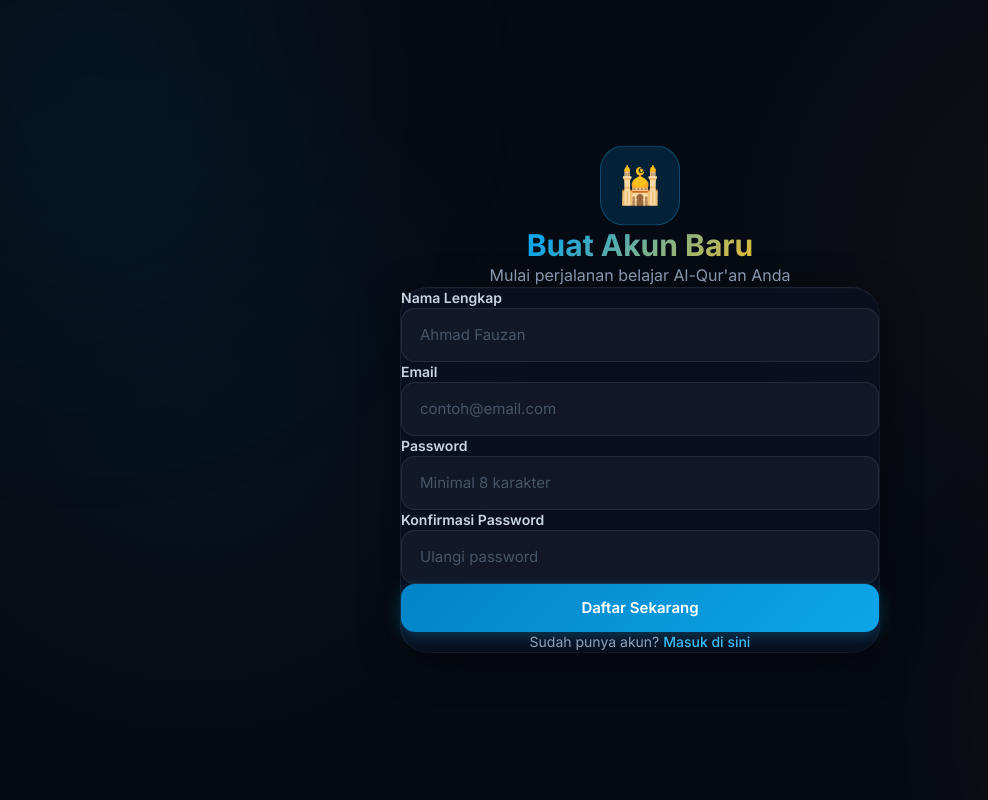
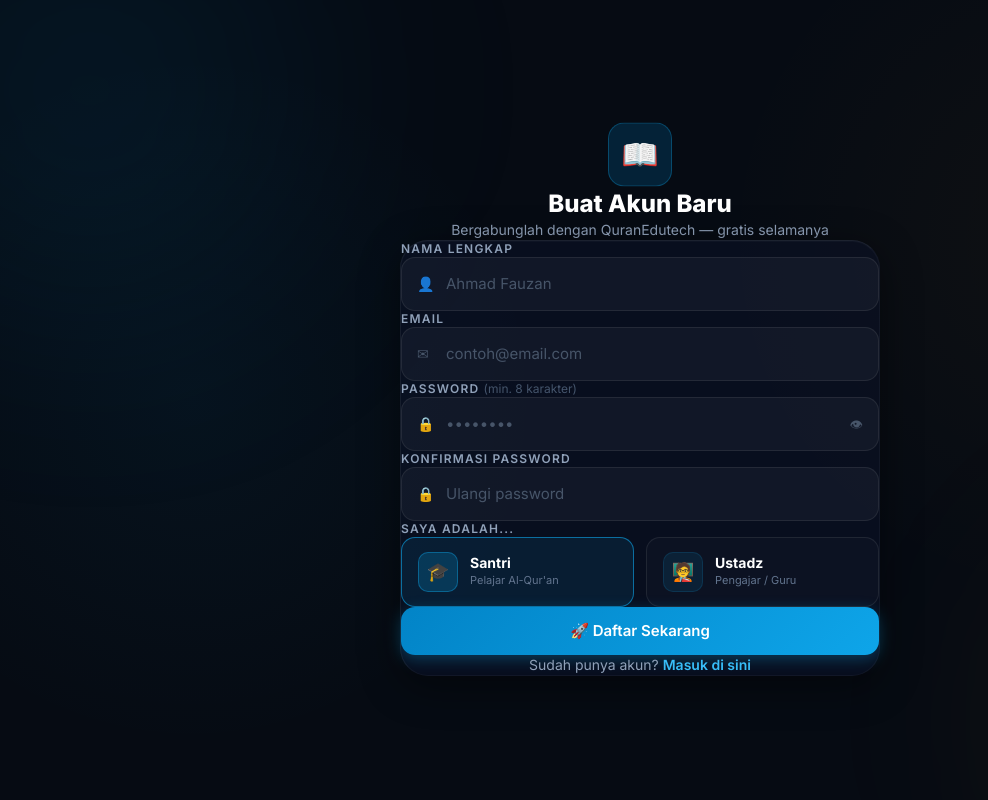
Before and after one commit to hafarna03aja-droid/belajar-tahsin, a Next.js app: page /register in a window 1280 px wide. Shown: the whole page, without its empty margins (0-988 px from the left). Built offline with nearby package versions, Linux system fonts and the light colour scheme.

Commit message:
style: polish login & register — input icons, show/hide password, role picker Santri/Ustadz

```diff
--- a/src/app/globals.css
+++ b/src/app/globals.css
@@ -270,6 +270,123 @@
 }
 
 /* ============================================================
+   Input with icon helper
+   ============================================================ */
+.input-wrap {
+  position: relative;
+  display: block;
+}
+.input-icon {
+  position: absolute;
+  left: 1rem;
+  top: 50%;
+  transform: translateY(-50%);
+  color: #475569;
+  font-size: 0.875rem;
+  pointer-events: none;
+  line-height: 1;
+}
+.input-field-icon {
+  width: 100%;
+  padding: 0.875rem 1.125rem 0.875rem 2.75rem;
+  background: rgba(255, 255, 255, 0.04);
+  border: 1px solid rgba(255, 255, 255, 0.08);
+  border-radius: 0.875rem;
+  color: #f1f5f9;
+  font-size: 0.9375rem;
+  outline: none;
+  transition: border-color 0.2s ease, box-shadow 0.2s ease;
+}
+.input-field-icon::placeholder { color: #475569; }
+.input-field-icon:focus {
+  border-color: #0ea5e9;
+  box-shadow: 0 0 0 3px rgba(14, 165, 233, 0.15);
+}
+.input-eye-btn {
+  position: absolute;
+  right: 1rem;
+  top: 50%;
+  transform: translateY(-50%);
+  background: none;
+  border: none;
+  cursor: pointer;
+  color: #475569;
+  font-size: 0.8125rem;
+  line-height: 1;
+  transition: color 0.2s;
+}
+.input-eye-btn:hover { color: #94a3b8; }
+
+/* ============================================================
+   Role Picker (Register page)
+   ============================================================ */
+.role-card {
+  display: flex;
+  align-items: center;
+  gap: 0.75rem;
+  padding: 0.875rem 1rem;
+  border-radius: 0.875rem;
+  border: 1.5px solid rgba(255, 255, 255, 0.08);
+  background: rgba(255, 255, 255, 0.02);
+  cursor: pointer;
+  transition: all 0.2s ease;
+  text-align: left;
+  width: 100%;
+}
+.role-card:hover {
+  border-color: rgba(14, 165, 233, 0.3);
+  background: rgba(14, 165, 233, 0.05);
+}
+.role-card.active {
+  border-color: rgba(14, 165, 233, 0.6);
+  background: rgba(14, 165, 233, 0.1);
+}
+.role-card-icon {
+  width: 40px;
+  height: 40px;
+  border-radius: 0.625rem;
+  background: rgba(14, 165, 233, 0.1);
+  border: 1px solid rgba(14, 165, 233, 0.15);
+  display: flex;
+  align-items: center;
+  justify-content: center;
+  font-size: 1.125rem;
+  flex-shrink: 0;
+}
+.role-card.active .role-card-icon {
+  background: rgba(14, 165, 233, 0.2);
+  border-color: rgba(14, 165, 233, 0.4);
+}
+
+/* ============================================================
+   Section label
+   ============================================================ */
+.section-label {
+  font-size: 0.6875rem;
+  font-weight: 700;
+  color: #0ea5e9;
+  text-transform: uppercase;
+  letter-spacing: 0.12em;
+  display: block;
+  margin-bottom: 0.5rem;
+}
+
+/* ============================================================
+   Divider line
+   ============================================================ */
+.section-divider {
+  border: none;
+  height: 1px;
+  background: linear-gradient(90deg, transparent, rgba(255,255,255,0.06), transparent);
+  margin: 0;
+}
+
+/* ============================================================
+   Testimonial stars
+   ============================================================ */
+.stars { color: #f59e0b; letter-spacing: 0.05em; }
+
+/* ============================================================
    Progress Bar
    ============================================================ */
 .progress-bar {
--- a/src/app/login/page.tsx
+++ b/src/app/login/page.tsx
@@ -10,6 +10,7 @@
   const [form, setForm] = useState({ email: "", password: "" });
   const [loading, setLoading] = useState(false);
   const [error, setError] = useState("");
+  const [showPass, setShowPass] = useState(false);
 
   const handleSubmit = async (e: React.FormEvent) => {
     e.preventDefault();
@@ -38,57 +39,75 @@
 
       <div className="w-full max-w-[460px] animate-fade-in-up">
         {/* Logo */}
-        <div className="text-center mb-10">
-          <div className="inline-flex items-center justify-center w-20 h-20 rounded-3xl bg-brand-600/20 border border-brand-500/30 mb-5 animate-float">
-            <span className="text-4xl">🕌</span>
+        <div className="text-center mb-8">
+          <div className="inline-flex items-center justify-center w-16 h-16 rounded-2xl bg-brand-600/20 border border-brand-500/30 mb-4 animate-float">
+            <span className="text-3xl">🕌</span>
           </div>
-          <h1 className="text-3xl font-bold gradient-text mb-2">QuranEdutech</h1>
-          <p className="text-base text-slate-400 mt-1">Masuk ke akun Anda</p>
+          <h1 className="text-2xl font-extrabold text-white mb-1">Selamat Datang</h1>
+          <p className="text-sm text-slate-400">Masuk ke akun QuranEdutech Anda</p>
         </div>
 
         {/* Card */}
-        <div className="glass-card p-10">
+        <div className="glass-card p-8">
           {error && (
-            <div className="mb-6 p-4 rounded-xl bg-red-500/10 border border-red-500/20 text-red-400 text-sm leading-relaxed">
+            <div className="mb-5 p-4 rounded-xl bg-red-500/10 border border-red-500/20 text-red-400 text-sm leading-relaxed">
               {error}
             </div>
           )}
 
-          <form onSubmit={handleSubmit} className="space-y-6">
+          <form onSubmit={handleSubmit} className="space-y-5">
+            {/* Email */}
             <div>
-              <label htmlFor="email" className="block text-sm font-semibold text-slate-300 mb-3">
+              <label htmlFor="email" className="block text-xs font-semibold text-slate-400 mb-2 uppercase tracking-widest">
                 Email
               </label>
+              <div className="input-wrap">
+                <span className="input-icon">✉</span>
                 <input
                   id="email"
                   type="email"
                   autoComplete="email"
                   required
                   placeholder="contoh@email.com"
-                className="input-field"
+                  className="input-field-icon"
                   value={form.email}
                   onChange={(e) => setForm({ ...form, email: e.target.value })}
                 />
               </div>
+            </div>
 
+            {/* Password */}
             <div>
-              <label htmlFor="password" className="block text-sm font-semibold text-slate-300 mb-3">
+              <label htmlFor="password" className="block text-xs font-semibold text-slate-400 mb-2 uppercase tracking-widest">
                 Password
               </label>
+              <div className="input-wrap">
+                <span className="input-icon">🔒</span>
                 <input
                   id="password"
-                type="password"
+                  type={showPass ? "text" : "password"}
                   autoComplete="current-password"
                   required
                   placeholder="••••••••"
-                className="input-field"
+                  className="input-field-icon"
+                  style={{ paddingRight: "2.75rem" }}
                   value={form.password}
                   onChange={(e) => setForm({ ...form, password: e.target.value })}
                 />
+                <button
+                  type="button"
+                  className="input-eye-btn"
+                  onClick={() => setShowPass(!showPass)}
+                  aria-label="Tampilkan password"
+                >
+                  {showPass ? "🙈" : "👁"}
+                </button>
+              </div>
             </div>
 
             <button
               type="submit"
+              id="btn-login"
               disabled={loading}
               className="btn-brand w-full mt-2 disabled:opacity-60"
             >
@@ -104,15 +123,15 @@
             </button>
           </form>
 
-          <p className="text-center text-sm text-slate-400 mt-8">
+          <p className="text-center text-sm text-slate-400 mt-6">
             Belum punya akun?{" "}
-            <Link href="/register" className="text-brand-400 hover:text-brand-300 font-medium transition-colors">
+            <Link href="/register" className="text-brand-400 hover:text-brand-300 font-semibold transition-colors">
               Daftar sekarang
             </Link>
           </p>
         </div>
 
-        <p className="text-center text-xs text-slate-500 mt-6">
+        <p className="text-center text-xs text-slate-500 mt-5">
           Dengan masuk, Anda menyetujui syarat dan ketentuan kami.
         </p>
       </div>
--- a/src/app/register/page.tsx
+++ b/src/app/register/page.tsx
@@ -6,9 +6,16 @@
 
 export default function RegisterPage() {
   const router = useRouter();
-  const [form, setForm] = useState({ name: "", email: "", password: "", confirm: "" });
+  const [form, setForm] = useState({
+    name: "",
+    email: "",
+    password: "",
+    confirm: "",
+    role: "santri",
+  });
   const [loading, setLoading] = useState(false);
   const [error, setError] = useState("");
+  const [showPass, setShowPass] = useState(false);
 
   const handleSubmit = async (e: React.FormEvent) => {
     e.preventDefault();
@@ -27,7 +34,11 @@
     const res = await fetch("/api/auth/register", {
       method: "POST",
       headers: { "Content-Type": "application/json" },
-      body: JSON.stringify({ name: form.name, email: form.email, password: form.password }),
+      body: JSON.stringify({
+        name: form.name,
+        email: form.email,
+        password: form.password,
+      }),
     });
     const data = await res.json();
     setLoading(false);
@@ -49,83 +60,151 @@
 
       <div className="w-full max-w-[480px] animate-fade-in-up">
         {/* Logo */}
-        <div className="text-center mb-10">
-          <div className="inline-flex items-center justify-center w-20 h-20 rounded-3xl bg-brand-600/20 border border-brand-500/30 mb-5 animate-float">
-            <span className="text-4xl">🕌</span>
+        <div className="text-center mb-8">
+          <div className="inline-flex items-center justify-center w-16 h-16 rounded-2xl bg-brand-600/20 border border-brand-500/30 mb-4 animate-float">
+            <span className="text-3xl">📖</span>
           </div>
-          <h1 className="text-3xl font-bold gradient-text mb-2">Buat Akun Baru</h1>
-          <p className="text-base text-slate-400 mt-1">Mulai perjalanan belajar Al-Qur&apos;an Anda</p>
+          <h1 className="text-2xl font-extrabold text-white mb-1">Buat Akun Baru</h1>
+          <p className="text-sm text-slate-400">
+            Bergabunglah dengan QuranEdutech — gratis selamanya
+          </p>
         </div>
 
         {/* Card */}
-        <div className="glass-card p-10">
+        <div className="glass-card p-8">
           {error && (
-            <div className="mb-6 p-4 rounded-xl bg-red-500/10 border border-red-500/20 text-red-400 text-sm leading-relaxed">
+            <div className="mb-5 p-4 rounded-xl bg-red-500/10 border border-red-500/20 text-red-400 text-sm leading-relaxed">
               {error}
             </div>
           )}
 
-          <form onSubmit={handleSubmit} className="space-y-6">
+          <form onSubmit={handleSubmit} className="space-y-5">
+            {/* Nama */}
             <div>
-              <label htmlFor="name" className="block text-sm font-semibold text-slate-300 mb-3">Nama Lengkap</label>
+              <label htmlFor="name" className="block text-xs font-semibold text-slate-400 mb-2 uppercase tracking-widest">
+                Nama Lengkap
+              </label>
+              <div className="input-wrap">
+                <span className="input-icon">👤</span>
                 <input
                   id="name"
                   type="text"
                   required
                   autoComplete="name"
                   placeholder="Ahmad Fauzan"
-                className="input-field"
+                  className="input-field-icon"
                   value={form.name}
                   onChange={(e) => setForm({ ...form, name: e.target.value })}
                 />
               </div>
+            </div>
 
+            {/* Email */}
             <div>
-              <label htmlFor="reg-email" className="block text-sm font-semibold text-slate-300 mb-3">Email</label>
+              <label htmlFor="reg-email" className="block text-xs font-semibold text-slate-400 mb-2 uppercase tracking-widest">
+                Email
+              </label>
+              <div className="input-wrap">
+                <span className="input-icon">✉</span>
                 <input
                   id="reg-email"
                   type="email"
                   required
                   autoComplete="email"
                   placeholder="contoh@email.com"
-                className="input-field"
+                  className="input-field-icon"
                   value={form.email}
                   onChange={(e) => setForm({ ...form, email: e.target.value })}
                 />
               </div>
+            </div>
 
+            {/* Password */}
             <div>
-              <label htmlFor="reg-password" className="block text-sm font-semibold text-slate-300 mb-3">Password</label>
+              <label htmlFor="reg-password" className="block text-xs font-semibold text-slate-400 mb-2 uppercase tracking-widest">
+                Password{" "}
+                <span className="text-slate-600 normal-case tracking-normal font-normal">(min. 8 karakter)</span>
+              </label>
+              <div className="input-wrap">
+                <span className="input-icon">🔒</span>
                 <input
                   id="reg-password"
-                type="password"
+                  type={showPass ? "text" : "password"}
                   required
                   autoComplete="new-password"
-                placeholder="Minimal 8 karakter"
-                className="input-field"
+                  placeholder="••••••••"
+                  className="input-field-icon"
+                  style={{ paddingRight: "2.75rem" }}
                   value={form.password}
                   onChange={(e) => setForm({ ...form, password: e.target.value })}
                 />
+                <button
+                  type="button"
+                  className="input-eye-btn"
+                  onClick={() => setShowPass(!showPass)}
+                  aria-label="Tampilkan password"
+                >
+                  {showPass ? "🙈" : "👁"}
+                </button>
+              </div>
             </div>
 
+            {/* Konfirmasi Password */}
             <div>
-              <label htmlFor="confirm" className="block text-sm font-semibold text-slate-300 mb-3">Konfirmasi Password</label>
+              <label htmlFor="confirm" className="block text-xs font-semibold text-slate-400 mb-2 uppercase tracking-widest">
+                Konfirmasi Password
+              </label>
+              <div className="input-wrap">
+                <span className="input-icon">🔒</span>
                 <input
                   id="confirm"
                   type="password"
                   required
                   autoComplete="new-password"
                   placeholder="Ulangi password"
-                className="input-field"
+                  className="input-field-icon"
                   value={form.confirm}
                   onChange={(e) => setForm({ ...form, confirm: e.target.value })}
                 />
               </div>
+            </div>
+
+            {/* Role Picker */}
+            <div>
+              <label className="block text-xs font-semibold text-slate-400 mb-2.5 uppercase tracking-widest">
+                Saya adalah...
+              </label>
+              <div className="grid grid-cols-2 gap-3">
+                <button
+                  type="button"
+                  onClick={() => setForm({ ...form, role: "santri" })}
+                  className={`role-card ${form.role === "santri" ? "active" : ""}`}
+                >
+                  <div className="role-card-icon">🎓</div>
+                  <div>
+                    <div className="text-sm font-bold text-white leading-tight">Santri</div>
+                    <div className="text-[11px] text-slate-500 mt-0.5">Pelajar Al-Qur&apos;an</div>
+                  </div>
+                </button>
+                <button
+                  type="button"
+                  onClick={() => setForm({ ...form, role: "ustadz" })}
+                  className={`role-card ${form.role === "ustadz" ? "active" : ""}`}
+                >
+                  <div className="role-card-icon">🧑‍🏫</div>
+                  <div>
+                    <div className="text-sm font-bold text-white leading-tight">Ustadz</div>
+                    <div className="text-[11px] text-slate-500 mt-0.5">Pengajar / Guru</div>
+                  </div>
+                </button>
+              </div>
+            </div>
 
             <button
               type="submit"
+              id="btn-register"
               disabled={loading}
-              className="btn-brand w-full mt-2 disabled:opacity-60"
+              className="btn-brand w-full mt-1 disabled:opacity-60"
             >
               {loading ? (
                 <span className="flex items-center gap-2">
@@ -135,13 +214,15 @@
                   </svg>
                   Mendaftar...
                 </span>
-              ) : "Daftar Sekarang"}
+              ) : (
+                "🚀 Daftar Sekarang"
+              )}
             </button>
           </form>
 
-          <p className="text-center text-sm text-slate-400 mt-8">
+          <p className="text-center text-sm text-slate-400 mt-6">
             Sudah punya akun?{" "}
-            <Link href="/login" className="text-brand-400 hover:text-brand-300 font-medium transition-colors">
+            <Link href="/login" className="text-brand-400 hover:text-brand-300 font-semibold transition-colors">
               Masuk di sini
             </Link>
           </p>
```
Lines whose indentation alone changed are shown as unchanged.
